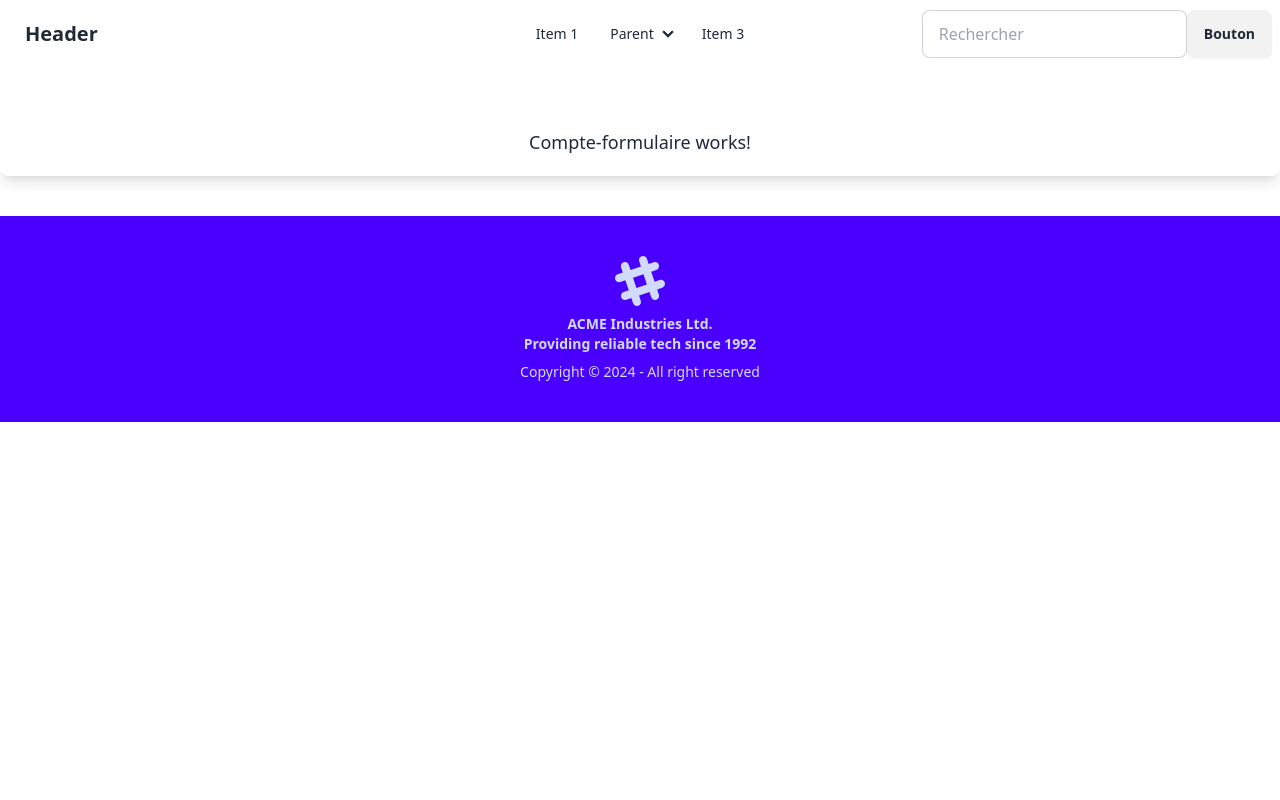
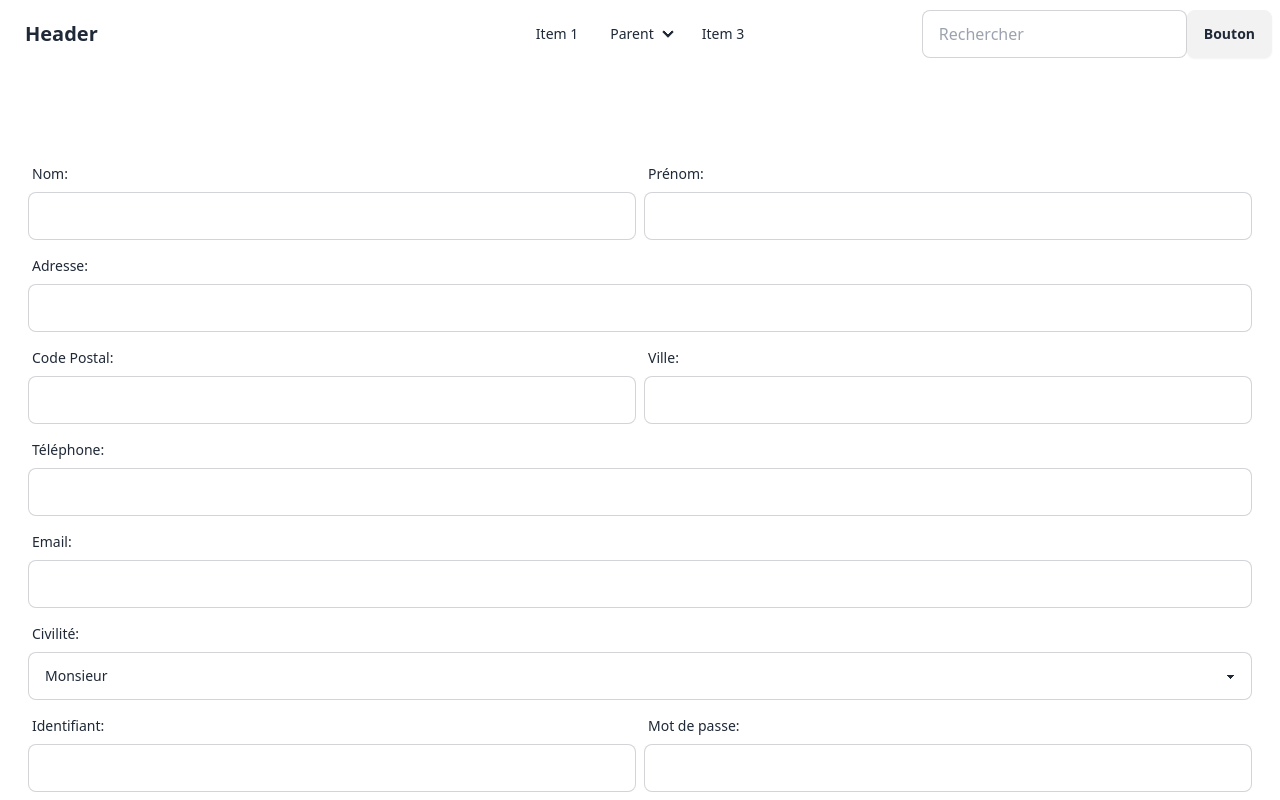
Before and after one commit to bastianfbr-si-web/projet_fabre_bastian, an Angular app: page / in a window 1280 px wide. Shown: the top 800 px of the page. Built offline with nearby package versions, Linux system fonts and the light colour scheme.

Commit message:
feat: :sparkles: add old (tp1) form

```diff
--- a/src/app/compte-formulaire/compte-formulaire.component.html
+++ b/src/app/compte-formulaire/compte-formulaire.component.html
@@ -1 +1,76 @@
-    <p class="text-center text-gray-800 text-lg">Compte-formulaire works!</p>
+<section class="container mx-auto mt-5 p-2">
+    <form id="client-form" action="/submit-form" method="post" onsubmit="return validateForm();">
+        <div class="grid grid-cols-1 md:grid-cols-2 gap-2">
+            <div class="form-control">
+                <label class="label" for="nom">
+                    <span class="label-text">Nom:</span>
+                </label>
+                <input type="text" id="nom" name="nom" class="input input-bordered" required>
+            </div>
+            <div class="form-control">
+                <label class="label" for="prenom">
+                    <span class="label-text">Prénom:</span>
+                </label>
+                <input type="text" id="prenom" name="prenom" class="input input-bordered" required>
+            </div>
+            <div class="form-control col-span-2">
+                <label class="label" for="adresse">
+                    <span class="label-text">Adresse:</span>
+                </label>
+                <input type="text" id="adresse" name="adresse" class="input input-bordered" required>
+            </div>
+            <div class="form-control">
+                <label class="label" for="cp">
+                    <span class="label-text">Code Postal:</span>
+                </label>
+                <input type="text" id="cp" name="cp" class="input input-bordered" required pattern="\d{5}">
+            </div>
+            <div class="form-control">
+                <label class="label" for="ville">
+                    <span class="label-text">Ville:</span>
+                </label>
+                <input type="text" id="ville" name="ville" class="input input-bordered" required>
+            </div>
+            <div class="form-control col-span-2">
+                <label class="label" for="tel">
+                    <span class="label-text">Téléphone:</span>
+                </label>
+                <input type="tel" id="tel" name="tel" class="input input-bordered" required>
+            </div>
+            <div class="form-control col-span-2">
+                <label class="label" for="email">
+                    <span class="label-text">Email:</span>
+                </label>
+                <input type="email" id="email" name="email" class="input input-bordered" required>
+            </div>
+            <div class="form-control col-span-2">
+                <label class="label" for="civilite">
+                    <span class="label-text">Civilité:</span>
+                </label>
+                <select id="civilite" name="civilite" class="select select-bordered" required>
+                    <option value="M">Monsieur</option>
+                    <option value="Mme">Madame</option>
+                </select>
+            </div>
+            <div class="form-control">
+                <label class="label" for="login">
+                    <span class="label-text">Identifiant:</span>
+                </label>
+                <input type="text" id="login" name="login" class="input input-bordered" required>
+            </div>
+            <div class="form-control">
+                <label class="label" for="password">
+                    <span class="label-text">Mot de passe:</span>
+                </label>
+                <input type="password" id="password" name="password" class="input input-bordered" required minlength="8">
+            </div>
+            <div class="form-control">
+                <label class="label" for="confirm-password">
+                    <span class="label-text">Confirmez le mot de passe:</span>
+                </label>
+                <input type="password" id="confirm-password" name="confirm-password" class="input input-bordered" required>
+            </div>
+        </div>
+        <button type="submit" class="btn btn-primary mt-2">Inscrire</button>
+    </form>
+</section>
```
